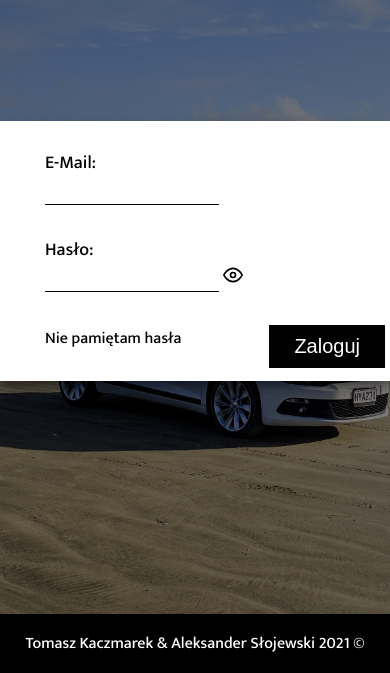
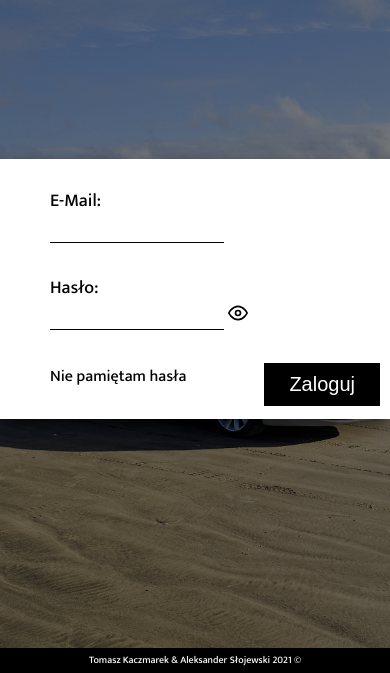
Before and after one commit to Tomasz1026/AutoBook, a PHP site: page /php/index.html in a window 390 px wide; the page is wider, and only the part inside the window is pictured. Shown: the part 171-844 px from the top of that part. Run offline with PHP 8.4, Linux system fonts and the light colour scheme.

Commit message:
Pierdoły

```diff
--- a/js/script.js
+++ b/js/script.js
@@ -7,3 +7,8 @@ $("#eye_svg").on('click', () => {
         $("#pass_input input").attr("type", "password");
       }
 })
+
+if($("header::after").height() < $("#main").height())
+{
+  console.log("penis");
+}
--- a/php/index.html
+++ b/php/index.html
@@ -2,7 +2,7 @@
 <html lang="pl">
 <head>
     <meta charset="UTF-8">
-
+    <meta name="viewport" content="width=device-width, initial-scale=1">
     <title>AutoBook - Logowanie</title>
 
     <link rel="stylesheet" href="../style/style.css">
@@ -15,6 +15,10 @@
         <img id="logo" src="../img/logo.svg">
         <span>AutoBook</span>
     </header>
+
+    <div id="main">
+        <span id="gradient"></span>
+        <div id="spacing"></div>
         <form action="login.php" method="post">
             <br>
             <div id="email_input">
@@ -33,8 +37,9 @@
             </div>
             <input type="submit" value="Zaloguj">
         </form>
+    </div>
     <footer>
-        <p>Tomasz Kaczmarek & Aleksander Słojewski 2021 &copy;</p>
+        <span>Tomasz Kaczmarek & Aleksander Słojewski 2021 &copy;</span>
     </footer>
     <script type ="text/javascript" src="../js/script.js"></script>
 </body>
--- a/php/passHelp.php
+++ b/php/passHelp.php
@@ -3,7 +3,7 @@
 
 
 
-    mail("tomkacz71@gmail.com", "PHP send email test", "XD działa. Pozdrawiam.");
+    //mail("tomkacz71@gmail.com", "PHP send email test", "XD działa. Pozdrawiam.");
 
 
 ?>
--- a/style/style.css
+++ b/style/style.css
@@ -4,61 +4,61 @@
 
 }
 
-html, body {
+body {
     padding: 0;
     margin: 0;
     font-family: Mukata;
-    background-image: url("../img/car-beach.jpg");
+    background-image: url("../img/car_beach_.jpg");
     background-attachment: fixed;
     background-repeat: no-repeat;
     background-size: cover;
     background-position: 50%;
-
+    width: 100%;
+    height: 100%;
 }
 
-header::after{
-    content: "";
+#gradient{
     width: 100%;
-    height: 100%;
+    height: inherit;
     background: black;
     opacity: 0.5;
-    top: 0;
-    left: 0;
-    bottom: 0;
-    right: 0;
     position: absolute;
     z-index: -1;
 }
 
 header {
-    height: 150px;
     width: 100%;
     background-color: black;
     color:white;
     font-size: 80px;
     display: flex;
-}
-
-header span {
-    margin-left: 30px;
+    line-height: 150px;
 }
 
 #logo {
     height: 130px;
-    padding-top: 10px;
+    margin-bottom: 10px;
+    margin-top: 10px;
     margin-left: 20px;
+    margin-right: 30px;
 }
 
 form {
     width: 400px;
     height: 260px;
     background:white;
-    position: absolute;
-    top: 50%;
-    left: 50%;
-    margin-left: -200px;
-    margin-top: -130px;
+    margin: auto;
     box-shadow: 0 .5rem 1rem -.25rem rgba(0,0,0,0.7);
+
+}
+
+#main{
+    width: 100%;
+    height: calc(100vh - 40px - 150px);
+}
+
+#spacing{
+    height: 30%;
 }
 
 [id$="_input"]{
@@ -92,7 +92,6 @@ input[type="submit"]{
     padding: 10px 25px;
     font-size: 20px;
     float: right;
-
     margin-right: 10px;
 }
 
@@ -125,9 +124,50 @@ input[type="submit"]:hover{
 
 footer{
     width: 100%;
+    height: 40px;
     text-align: center;
     color: white;
     background: black;
-    position: absolute;
-    bottom: 0;
+    line-height: 40px;
 }
+
+@media only screen and (max-width: 520px){
+    header{
+        font-size: 50px;
+        line-height: 115px;
+    }
+
+    #logo{
+        height: 100px;
+        margin-bottom: 10px;
+        margin-right: 15px;
+    }
+
+    form{
+        width: 100%;
+        margin-left: 0;
+        left: 0;
+    }
+
+    footer{
+        height: 25px;
+        font-size: 10px;
+        line-height: 25px;
+    }
+
+    #main{
+        height: calc(100vh - 25px - 120px);
+    }
+}
+
+@media only screen and (max-height: 600px){
+
+    #main{
+        height: 600px;
+    }
+/*
+    #spacing{
+        height: 10%;
+    }
+*/
+}
```
Also changed, not shown: img/car_beach_.jpg (renamed from img/car-beach.jpg), img/logo.svg, style/main.css (deleted). Lines whose indentation alone changed are shown as unchanged.
